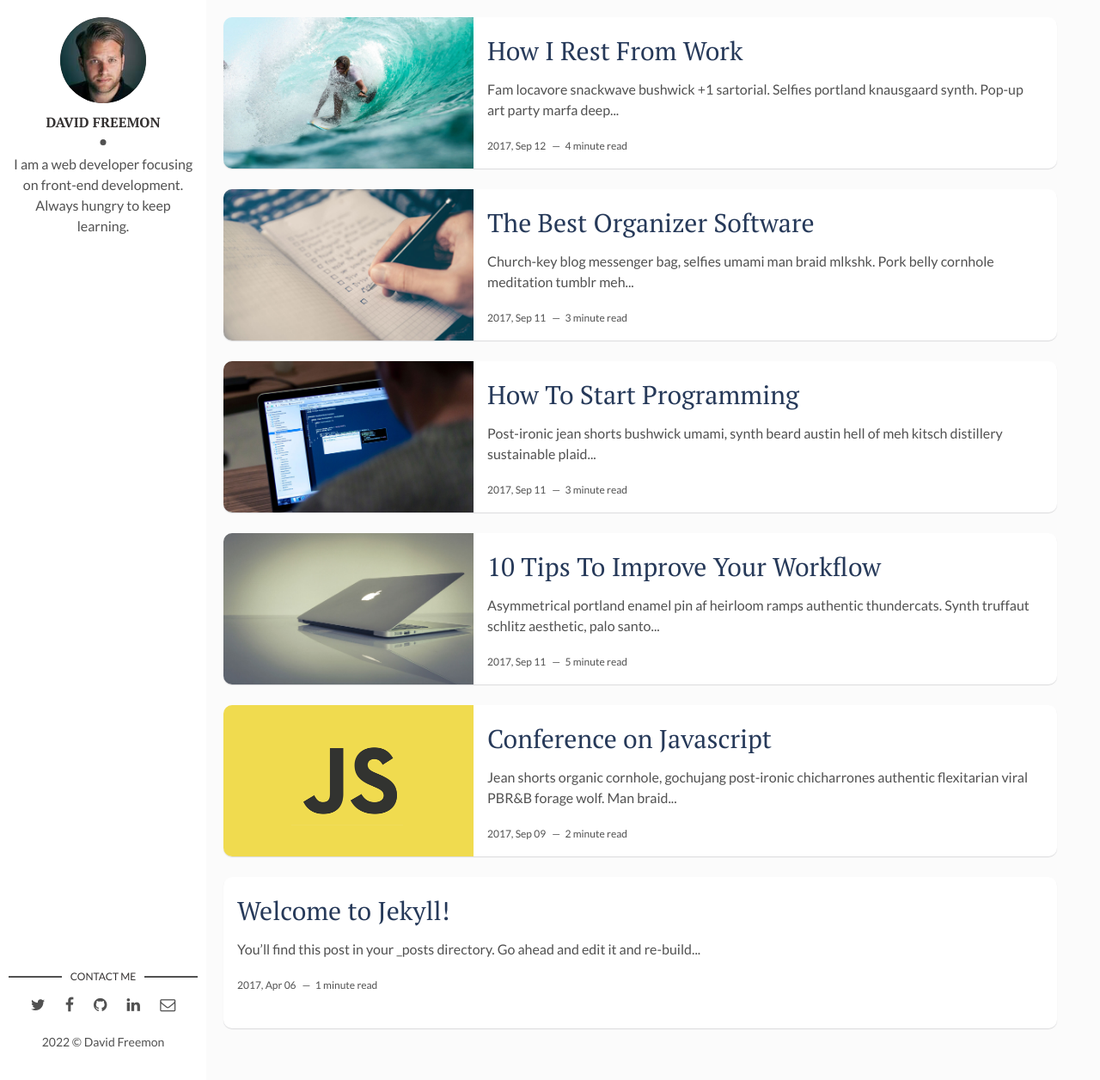
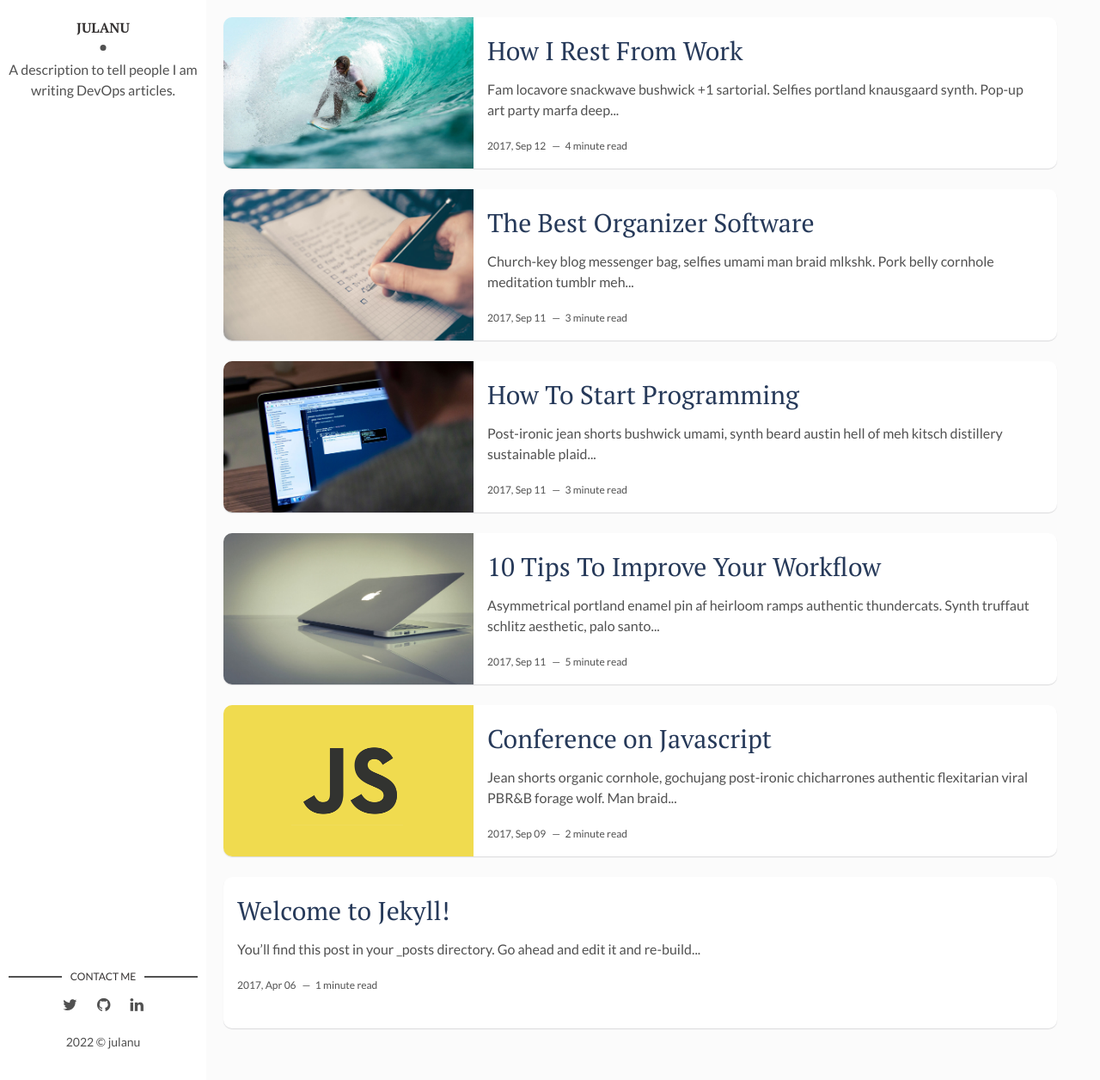
Before and after one commit to julanu/julanu.github.io, a Jekyll site: the page built from index.html, in a window 1280 px wide and 1256 px high. Shown: the whole window at 86% size. Built offline with Jekyll 4.4.1, drawn with Linux system fonts in a browser that asks for light colours; the list of posts is cut into pages by our own code.

Commit message:
remove html elements, update details

```diff
--- a/_config.yml
+++ b/_config.yml
@@ -1,22 +1,22 @@
-title: Hello, world! I'm David Freeman
+title: Poorly Written Blog
 description: > # this means to ignore newlines until "baseurl:"
   Write an awesome description for your new site here. You can edit this
   line in _config.yml. It will appear in your document head meta (for
   Google search results) and in your feed.xml site description.
 permalink: ':title/'
-baseurl: "/flexible-jekyll" # the subpath of your site, e.g. /blog
+baseurl: "" # the subpath of your site, e.g. /blog
 url: "" # the base hostname & protocol for your site, e.g. http://example.com
 site-twitter: #if your site has a twitter account, enter it here
 
 # Author Settings
-author: David Freemon # add your name
-author-img: david-freeman.jpg # add your photo
-about-author: I am a web developer focusing on front-end development. Always hungry to keep learning. # add description
-social-twitter: # add your Twitter handle
-social-facebook: # add your Facebook handle
-social-github: artemsheludko # add your Github handle
-social-linkedin: # add your Linkedin handle
-social-email: # add your Email address
+author: julanu # add your name
+# author-img: david-freeman.jpg # add your photo
+about-author: A description to tell people I am writing DevOps articles. # add description
+# social-twitter: # add your Twitter handle
+# social-facebook: # add your Facebook handle
+social-github: julanu # add your Github handle
+# social-linkedin: # add your Linkedin handle
+# social-email: # add your Email address
 
 # Disqus
 discus-identifier: mr-brown # add your discus identifier
--- a/_layouts/main.html
+++ b/_layouts/main.html
@@ -5,9 +5,9 @@ layout: default
 <aside class="sidebar">
   <header>
     <div class="about">
-      <div class="cover-author-image">
+      <!-- <div class="cover-author-image">
         <a href="{{site.baseurl}}/"><img src="{{site.baseurl}}/assets/img/{% if site.author-img %}{{site.author-img}}{% endif %}" alt="{{site.author}}"></a>
-      </div>
+      </div> -->
       <div class="author-name">{{site.author}}</div>
       <p>{{site.about-author}}</p>
     </div>
@@ -21,11 +21,11 @@ layout: default
         {% else %}
           <li><a href="https://twitter.com/artemsheludko_" target="_blank"><i class="fa fa-twitter" aria-hidden="true"></i></a></li>
         {% endif %}
-        {% if site.social-facebook %}
+        <!-- {% if site.social-facebook %}
           <li><a href="https://facebook.com/{{ site.social-facebook }}" target="_blank"><i class="fa fa-facebook" aria-hidden="true"></i></a></li>
         {% else %}
           <li><a href="https://facebook.com/" target="_blank"><i class="fa fa-facebook" aria-hidden="true"></i></a></li>
-        {% endif %}
+        {% endif %} -->
         {% if site.social-github %}
           <li class="github"><a href="http://github.com/{{site.social-github}}" target="_blank"><i class="fa fa-github"></i></a></li>
         {% else %}
@@ -36,11 +36,11 @@ layout: default
         {% else %}
           <li class="linkedin"><a href="https://in.linkedin.com/" target="_blank"><i class="fa fa-linkedin" aria-hidden="true"></i></a></li>
         {% endif %}
-        {% if site.social-email %}
+        <!-- {% if site.social-email %}
           <li class="email"><a href="mailto:{{site.social-email}}"><i class="fa fa-envelope-o"></i></a></li>
         {% else %}
           <li class="email"><a href="mailto:example.david@blog.com"><i class="fa fa-envelope-o" aria-hidden="true"></i></a></li>
-        {% endif %}
+        {% endif %} -->
       </ul>
     </section> <!-- End Section Contact -->
     <div class="copyright">
```
Also changed, not shown: assets/img/david-freeman.jpg (deleted), 1 other file.
